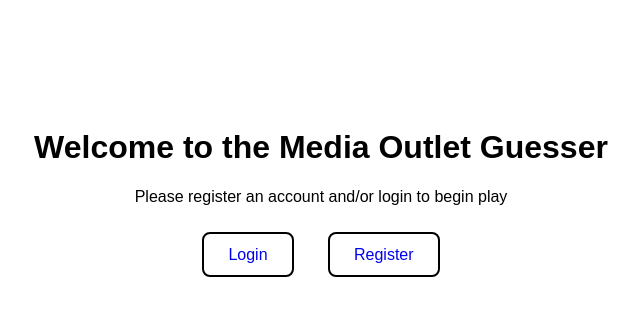
After one commit to Pashka2/Guess-the-Favicon, a Flask app: page /welcome in a window 1280 px wide. The commit adds this page. Shown: the top 316 px of the page, without its empty margins (319-959 px from the left). Run offline with Flask 3, Linux system fonts and the light colour scheme.

Commit message:
Now has welcome screen, login and register screen and functions, will work on the point system next

```diff
--- a/app/__init__.py
+++ b/app/__init__.py
@@ -2,7 +2,6 @@ from flask import Flask
 from flask_sqlalchemy import SQLAlchemy
 from flask_migrate import Migrate
 from config import Config
-
 
 db = SQLAlchemy()
 migrate = Migrate()
@@ -15,8 +14,9 @@ def create_app():
     migrate.init_app(app, db)
 
     from app.routes import main as main_blueprint
+    from app.auth import auth as auth_blueprint  # ✅ Moved inside the function
+
     app.register_blueprint(main_blueprint)
-
-    from app.models import Outlet
+    app.register_blueprint(auth_blueprint)
 
     return app
--- /dev/null
+++ b/app/auth.py
@@ -0,0 +1,52 @@
+from flask import Blueprint, render_template, request, redirect, url_for, flash, session
+from app.models import User
+from app import db
+from werkzeug.security import generate_password_hash, check_password_hash
+
+auth = Blueprint('auth', __name__)
+
+@auth.route('/welcome')
+def welcome():
+    return render_template('welcome.html')
+
+@auth.route('/register', methods=['GET', 'POST'])
+def register():
+    if request.method == 'POST':
+        username = request.form['username']
+        password = request.form['password']
+        existing_user = User.query.filter_by(username=username).first()
+        if existing_user:
+            flash('Username already exists.')
+            return redirect(url_for('auth.register'))
+
+        user = User(username=username)
+        user.set_password(password)
+        db.session.add(user)
+        db.session.commit()
+        session['user_id'] = user.id
+        return redirect(url_for('main.index'))
+
+    return render_template('register.html')
+
+
+@auth.route('/login', methods=['GET', 'POST'])
+def login():
+    if request.method == 'POST':
+        username = request.form['username']
+        password = request.form['password']
+        user = User.query.filter_by(username=username).first()
+
+        if user and user.check_password(password):
+            session['user_id'] = user.id
+            return redirect(url_for('main.index'))
+        else:
+            flash('Invalid credentials.')
+            return redirect(url_for('auth.login'))
+
+    return render_template('login.html')
+
+
+@auth.route('/logout')
+def logout():
+    session.pop('user_id', None)
+    return redirect(url_for('auth.welcome'))
--- a/app/templates/guess.html
+++ b/app/templates/guess.html
@@ -26,7 +26,7 @@
 
 
     {% if favicon_url %}
-        <img src="{{ favicon_url }}" alt="Outlet Favicon" style="height: 64px;">
+        <img src="{{ url_for('static', filename='favicons/' ~ favicon_url) }}" alt="Outlet Favicon" style="height: 64px;">
     {% endif %}
 
     <form method="POST">
@@ -54,6 +54,6 @@
     </form>
 
     <p><a href="{{ url_for('main.reset_guesses', outlet_id=outlet_id) }}">Reset guesses for this favicon</a></p>
-    <p><a href="{{ url_for('main.favicons') }}">Back to favicon menu</a></p>
+    <p><a href="{{ url_for('main.index') }}">Back to favicon menu</a></p>
 </body>
 </html>
--- /dev/null
+++ b/app/templates/welcome.html
@@ -0,0 +1,37 @@
+<!DOCTYPE html>
+<html>
+<head>
+    <title>Welcome</title>
+    <style>
+        body {
+            font-family: sans-serif;
+            text-align: center;
+            padding-top: 100px;
+        }
+        .button-group {
+            margin-top: 40px;
+        }
+        .button-group a {
+            text-decoration: none;
+            padding: 12px 24px;
+            margin: 0 15px;
+            font-size: 16px;
+            border: 2px solid black;
+            border-radius: 8px;
+            background-color: white;
+        }
+        .button-group a:hover {
+            background-color: black;
+            color: white;
+        }
+    </style>
+</head>
+<body>
+    <h1>Welcome to the Media Outlet Guesser</h1>
+    <p>Please register an account and/or login to begin play</p>
+    <div class="button-group">
+        <a href="{{ url_for('auth.login') }}">Login</a>
+        <a href="{{ url_for('auth.register') }}">Register</a>
+    </div>
+</body>
+</html>
```
Also changed, not shown: app/models.py (+17 -2 lines), app/routes.py (+8 -3 lines), app/templates/index.html (+14 -0 lines), app/templates/login.html (added, +7 -0 lines), app/templates/register.html (added, +7 -0 lines).
